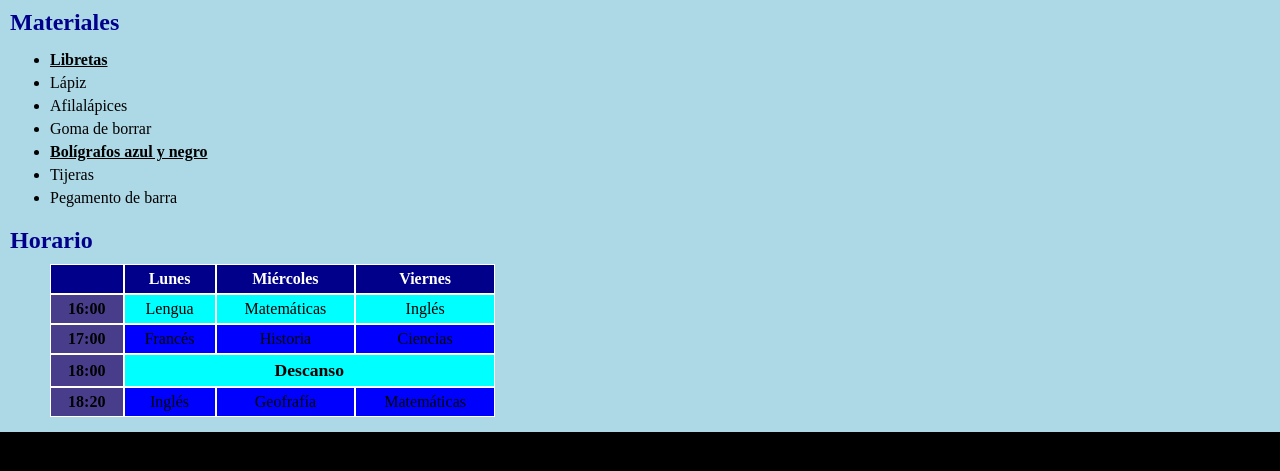
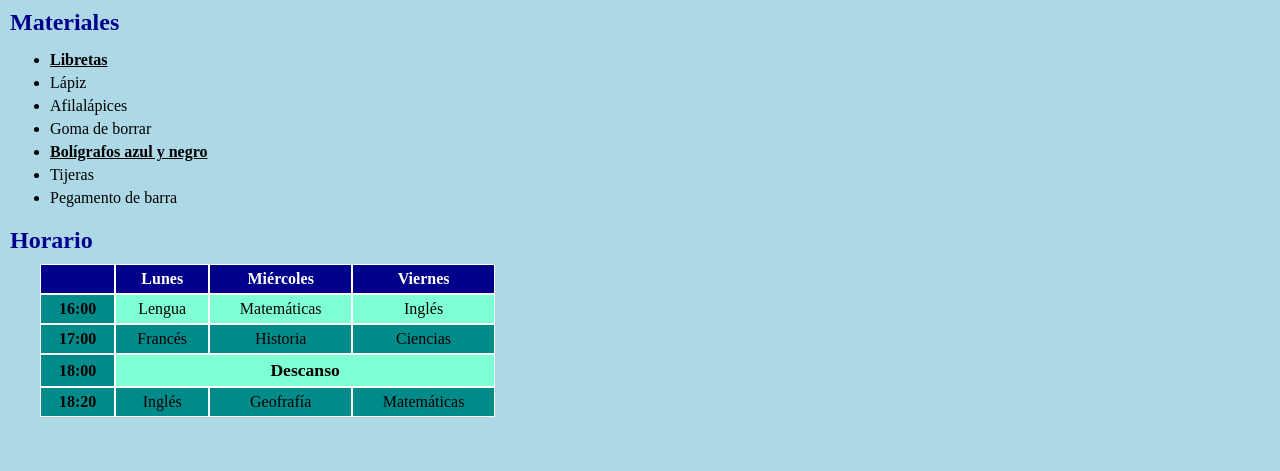
Before and after one commit to gaboaav/ejercicios, a plain HTML site: page ejercicio3-Dia3/index.html in a window 1280 px wide. Shown: the part 73-544 px from the top of the page. Drawn offline with Linux system fonts and the light colour scheme.

Commit message:
correcciones

```diff
--- a/ejercicio3-Dia3/style.css
+++ b/ejercicio3-Dia3/style.css
@@ -2,7 +2,7 @@
     margin: 0px;
 }
 body{
-    background-color: black;
+    background-color: lightblue;
 }
 h1{
     text-align: center;
@@ -35,7 +35,7 @@ li:first-child,li:nth-child(5){
 table{
     border-spacing:0px;
     text-align: center;
-    padding: 10px 15px 10px 40px;
+    padding: 10px 15px 10px 30px;
     width:500px;
 }
 th,td{
@@ -49,13 +49,13 @@ thead>tr{
     background-color: darkblue;
 }
 tbody>tr:nth-child(odd){
-    background-color:aqua;
+    background-color:aquamarine;
 }
 tbody>tr:nth-child(even){
-    background-color: blue;
+    background-color:darkcyan;
 }
 tbody>tr>th{
-    background-color:darkslateblue;
+    background-color:darkcyan;
 }
 tbody>tr:nth-child(3)>td{
     font-weight: bold;
```
